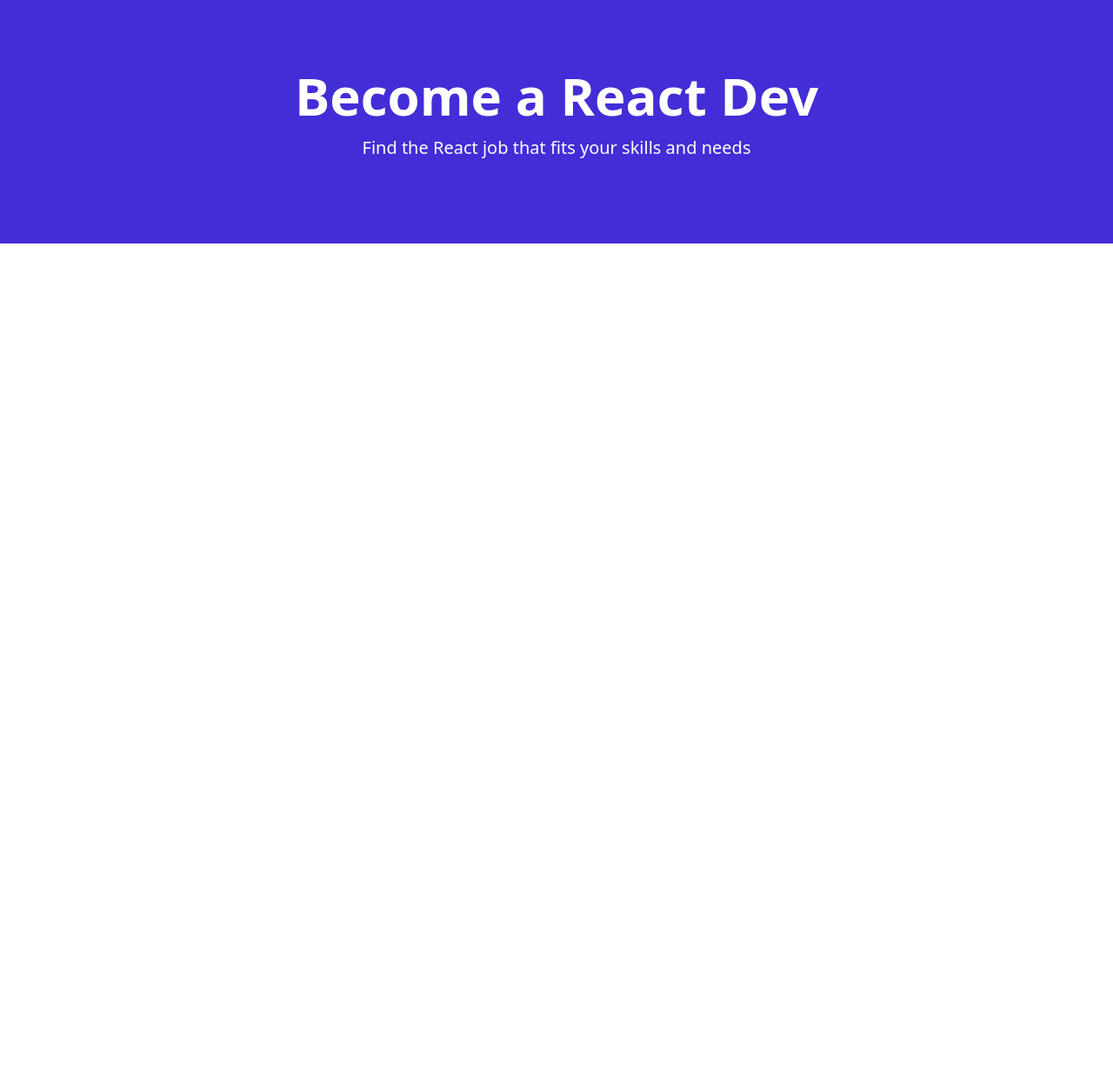
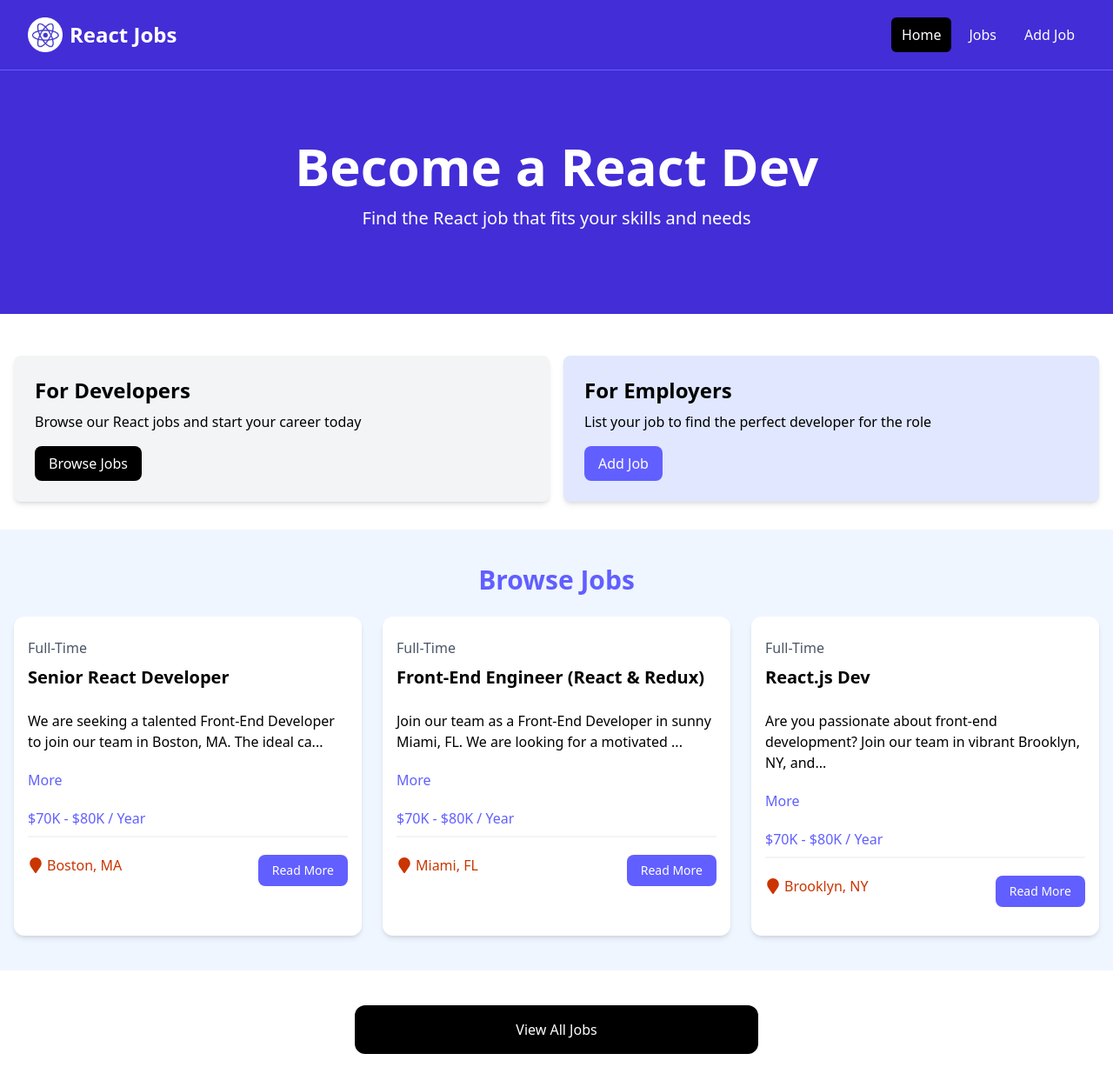
Before and after one commit to poorvi1910/JobList, a React (Vite) app in the folder joblist/: page / in a window 1280 px wide. Shown: the whole page at 87% size. Before the commit the page ends 800 px from the top, so only its background shows below. Built offline with nearby package versions, Linux system fonts and the light colour scheme.

Commit message:
Used links for everything

```diff
--- a/joblist/src/App.jsx
+++ b/joblist/src/App.jsx
@@ -1,8 +1,15 @@
 import HomePage from './pages/Homepage'
+import MainLayout from './layouts/MainLayout'
 import {Route, createBrowserRouter, createRoutesFromElements, RouterProvider} from 'react-router-dom'
+import JobsPage from './pages/JobsPage'
 
 const router=createBrowserRouter(
-  createRoutesFromElements(<Route index element={<HomePage />} />)
+  createRoutesFromElements(
+    <Route path='/' element={<MainLayout />}>
+      <Route index element={<HomePage />} />
+      <Route path='/jobs' element={<JobsPage />} />
+    </Route>
+  )
 )
 const App = () => {
   return <RouterProvider router={router} />
--- a/joblist/src/components/HomeCard.jsx
+++ b/joblist/src/components/HomeCard.jsx
@@ -1,4 +1,5 @@
 import Card from "./Card"
+import {Link} from 'react-router-dom'
 
 const HomeCard = () => {
   return (
@@ -11,12 +12,12 @@
             <p className="mt-2 mb-4">
               Browse our React jobs and start your career today
             </p>
-            <a
-              href="/jobs.html"
+            <Link
+              to="/jobs"
               className="inline-block bg-black text-white rounded-lg px-4 py-2 hover:bg-gray-700"
             >
               Browse Jobs
-            </a>
+            </Link>
           </Card>
 
           <Card bg='bg-indigo-100'>
@@ -24,12 +25,12 @@
             <p className="mt-2 mb-4">
               List your job to find the perfect developer for the role
             </p>
-            <a
-              href="/add-job.html"
+            <Link
+              to="/add-job"
               className="inline-block bg-indigo-500 text-white rounded-lg px-4 py-2 hover:bg-indigo-600"
             >
               Add Job
-            </a>
+            </Link>
           </Card>
 
         </div>
--- a/joblist/src/components/JobListing.jsx
+++ b/joblist/src/components/JobListing.jsx
@@ -1,6 +1,7 @@
 import React from 'react'
 import { useState } from 'react';
 import { FaMapMarker } from 'react-icons/fa'
+import {Link} from 'react-router-dom'
 
 const JobListing = ({job}) => {
   const [showFullDescription, setShowFullDescription]= useState(false);
@@ -31,12 +32,12 @@
                 <div className="text-orange-700 mb-3">
                   <FaMapMarker className='inline text-lg mb-1 mr-1'/>{job.location}
                 </div>
-                <a
-                  href={`/job/${job.id}`}
+                <Link
+                  to={`/job/${job.id}`}
                   className="h-[36px] bg-indigo-500 hover:bg-indigo-600 text-white px-4 py-2 rounded-lg text-center text-sm"
                 >
                  Read More
-                </a>
+                </Link>
               </div>
             </div>
           </div>
--- a/joblist/src/components/Nav.jsx
+++ b/joblist/src/components/Nav.jsx
@@ -1,4 +1,5 @@
 import logo from "../assets/logo.png"
+import {Link} from 'react-router-dom'
 
 const Nav = () => {
   return (
@@ -8,34 +9,31 @@
           <div
             className="flex flex-1 items-center justify-center md:items-stretch md:justify-start"
           >
-            {/* <!-- Logo --> */}
-            <a className="flex flex-shrink-0 items-center mr-4" href="/index.html">
+            <Link className="flex flex-shrink-0 items-center mr-4" to="/">
               <img
-                className="h-10 w-auto"
-                src={logo}
-                alt="React Jobs"
+                className="h-10 w-auto" src={logo} alt="React Jobs"
               />
               <span className="hidden md:block text-white text-2xl font-bold ml-2"
                 >React Jobs</span
               >
-            </a>
+            </Link>
             <div className="md:ml-auto">
               <div className="flex space-x-2">
-                <a
-                  href="/index.html"
+                <Link
+                  top="/"
                   className="text-white bg-black hover:bg-gray-900 hover:text-white rounded-md px-3 py-2"
-                  >Home</a
-                >
-                <a
-                  href="/jobs.html"
+                  >Home
+                </Link>
+                <Link
+                  to="/jobs"
                   className="text-white hover:bg-gray-900 hover:text-white rounded-md px-3 py-2"
-                  >Jobs</a
-                >
-                <a
-                  href="/add-job.html"
+                  >Jobs
+                  </Link>
+                <Link
+                  to="/add-job"
                   className="text-white hover:bg-gray-900 hover:text-white rounded-md px-3 py-2"
-                  >Add Job</a
-                >
+                  >Add Job
+                  </Link>
               </div>
             </div>
           </div>
--- a/joblist/src/components/ViewAllJobs.jsx
+++ b/joblist/src/components/ViewAllJobs.jsx
@@ -1,10 +1,11 @@
+import {Link} from 'react-router-dom'
 const ViewAllJobs = () => {
   return (
     <section className="m-auto max-w-lg my-10 px-6">
-      <a
-        href='/jobs'
+      <Link
+        to='/jobs'
         className="block bg-black text-white text-center py-4 px-6 rounded-xl hover:bg-gray-700"
-        >View All Jobs</a
+        >View All Jobs</Link
       >
     </section>
   )
--- /dev/null
+++ b/joblist/src/layouts/MainLayout.jsx
@@ -0,0 +1,13 @@
+import {Outlet} from 'react-router-dom'
+import Navbar from '../components/Nav'
+
+const MainLayout = () => {
+  return (
+    <>
+        <Navbar />
+        <Outlet />
+    </>
+  )
+}
+
+export default MainLayout
--- a/joblist/src/pages/HomePage.jsx
+++ b/joblist/src/pages/HomePage.jsx
@@ -1,8 +1,14 @@
 import Hero from '../components/Hero'
+import HomeCard from '../components/HomeCard'
+import JobListings from '../components/JobListings'
+import ViewAallJobs from '../components/ViewAllJobs'
 const HomePage = () => {
   return (
     <>
     <Hero />
+    <HomeCard />
+    <JobListings />
+    <ViewAallJobs />
     </>
   )
 }
--- /dev/null
+++ b/joblist/src/pages/JobsPage.jsx
@@ -0,0 +1,7 @@
+const JobsPage = () => {
+  return (
+    <div>JobsPage</div>
+  )
+}
+
+export default JobsPage
```
